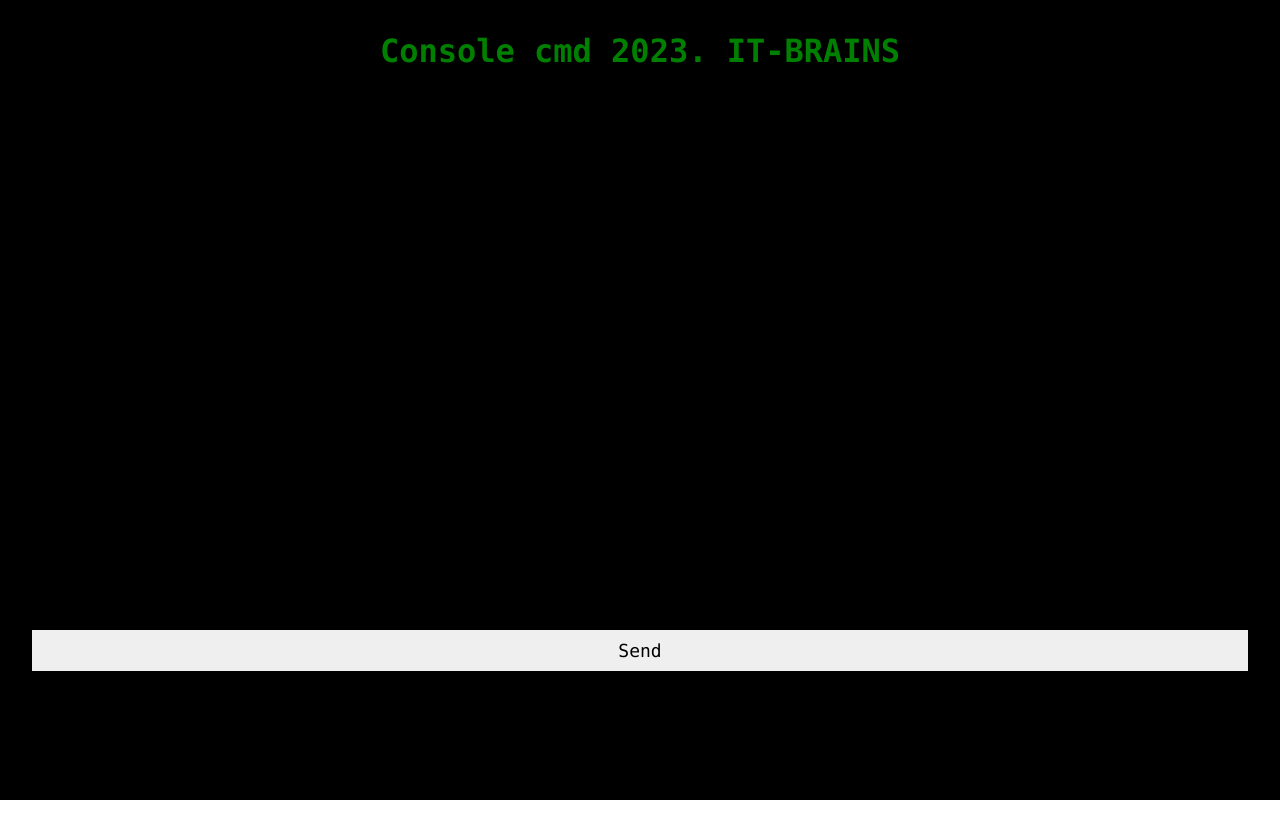
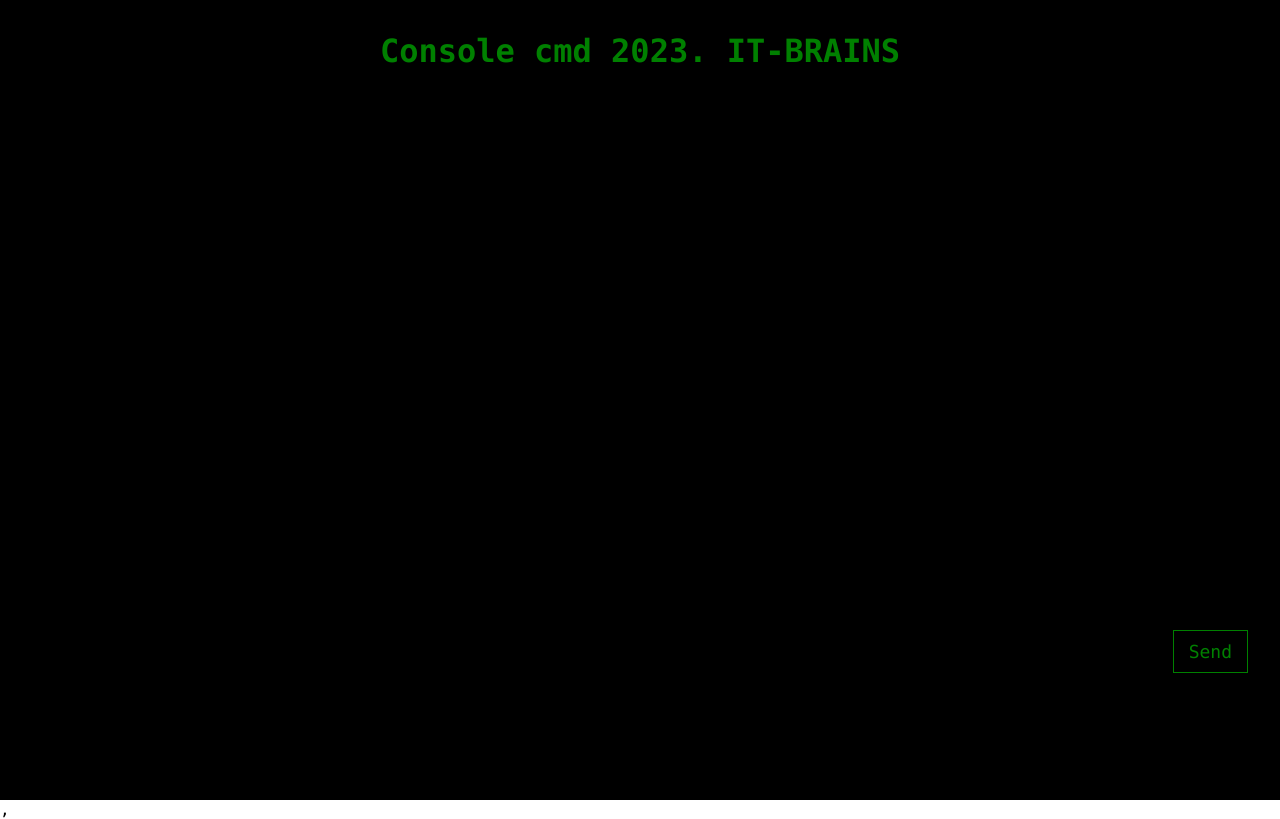
Before and after one commit to Vovababiichuk/styled-components-course, a React (Vite) app: page / in a window 1280 px wide. Built offline with nearby package versions, Linux system fonts and the light colour scheme.

Commit message:
finish base concept

```diff
--- a/src/App.jsx
+++ b/src/App.jsx
@@ -13,7 +13,7 @@ const App = () => {
       </Flex>
       <Flex direction={'column'}>
         <Console />
-        <Button>Send</Button>
+        <Button outline brColor={'green'} color={'green'} align={'flex-end'}>Send</Button>
       </Flex>
     </AppWrapper>
   )
--- a/src/components/Style-components/Button.jsx
+++ b/src/components/Style-components/Button.jsx
@@ -1,4 +1,4 @@
-import styled from "styled-components";
+import styled, { css } from "styled-components";
 
 const StyledButton = styled.button`
 	border: none;
@@ -10,6 +10,17 @@ const StyledButton = styled.button`
 	&:focus {
 		outline: none;
 	}
+
+	${props => props.primary && css `
+		color: ${props => props.color || 'white'};
+		background-color: ${props => props.bgColor || 'white'};
+	`}
+
+	${props => props.outline && css `
+		color: ${props => props.color || 'white'};
+		background: transparent;
+		border: 1px solid ${props => props.brColor || 'white'};
+	`}
 `
 
 export const Button = (props) => {
--- a/src/main.jsx
+++ b/src/main.jsx
@@ -3,12 +3,51 @@ import ReactDOM from 'react-dom/client'
 import App from './App.jsx'
 import './index.css'
 import { Global } from './AppStyle.js'
+import { StyleSheetManager } from 'styled-components';
+
+const shouldForwardProp = (prop) => !['align'].includes(prop);
 
 
 ReactDOM.createRoot(document.getElementById('root')).render(
-  <React.StrictMode>
-    <Global />
-    <App />
+  <StyleSheetManager shouldForwardProp={shouldForwardProp}>
+    <React.StrictMode>
+      <Global />
+      <App />
+    </React.StrictMode>,
+  </StyleSheetManager>,
+)
 
-  </React.StrictMode>,
-)
+
+
+// Помилка, яку ви бачите, пов'язана з тим, що властивість "align" передається у компонент Button, і ця властивість не розпізнається внутрішнім механізмом styled-components. Ви можете вирішити цю проблему за допомогою того ж підходу, як описано раніше.
+
+// Ось два можливих варіанти для вирішення цієї помилки:
+
+// Варіант 1: Використання shouldForwardProp з StyleSheetManager
+
+// Ви можете використовувати shouldForwardProp для фільтрації пропсів, які передаються до DOM-елемента. Ось приклад, як це може виглядати:
+
+// javascript
+// Copy code
+// import { StyleSheetManager } from 'styled-components';
+
+// const shouldForwardProp = (prop) => !['align'].includes(prop);
+
+// ReactDOM.render(
+//   <StyleSheetManager shouldForwardProp={shouldForwardProp}>
+//     <App />
+//   </StyleSheetManager>,
+//   document.getElementById('root')
+// );
+// Це дозволить вам фільтрувати проп "align" та інші, які ви не хочете передавати до DOM-елемента.
+
+// Варіант 2: Використання "transient props" (префікс $)
+
+// Ви можете використовувати "transient props" (префікс $) для властивостей, які не мають бути передані в DOM. Ось приклад:
+
+// javascript
+// Copy code
+// export const Button = ({ align, ...rest }) => {
+//   return <StyledButton {...rest} />;
+// }
+// У цьому варіанті властивість "align" буде видалена з пропсів, які передаються до StyledButton.
```
